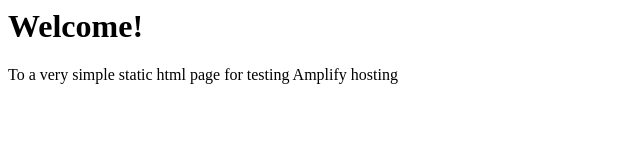
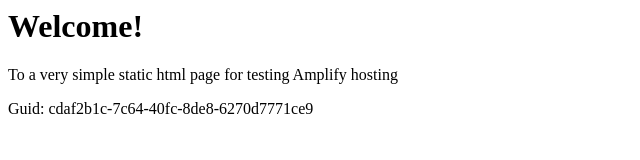
Before and after one commit to aws-aemilia-hkg/Github-PR-Commit-Integration-Test-DoNotTouch-GithubWebhookPreviewCanaryTest-v1-prod-ap-east-1, a website: page src/index.html in a window 1280 px wide. Shown: the whole page, without its empty margins (0-640 px from the left). Drawn offline with Linux system fonts and the light colour scheme.

Commit message:
commit from integ tests

```diff
--- a/src/index.html
+++ b/src/index.html
@@ -1,3 +1,5 @@
+
+
 <html lang="en">
 
 <head>
@@ -10,6 +12,6 @@
 <body>
     <h1>Welcome!</h1>
     <p>To a very simple static html page for testing Amplify hosting</p>
-</body>
+    <p>Guid: cdaf2b1c-7c64-40fc-8de8-6270d7771ce9</p></body>
 
 </html>
```
